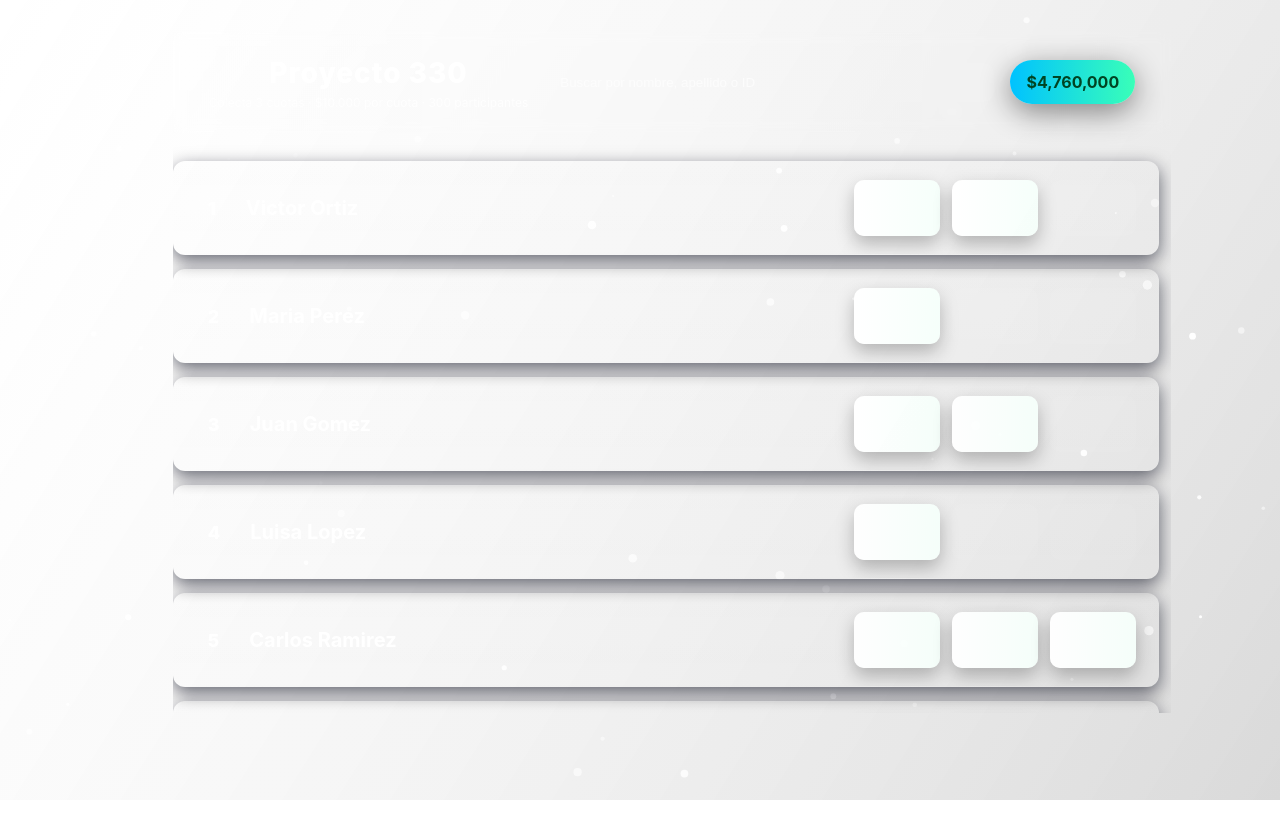
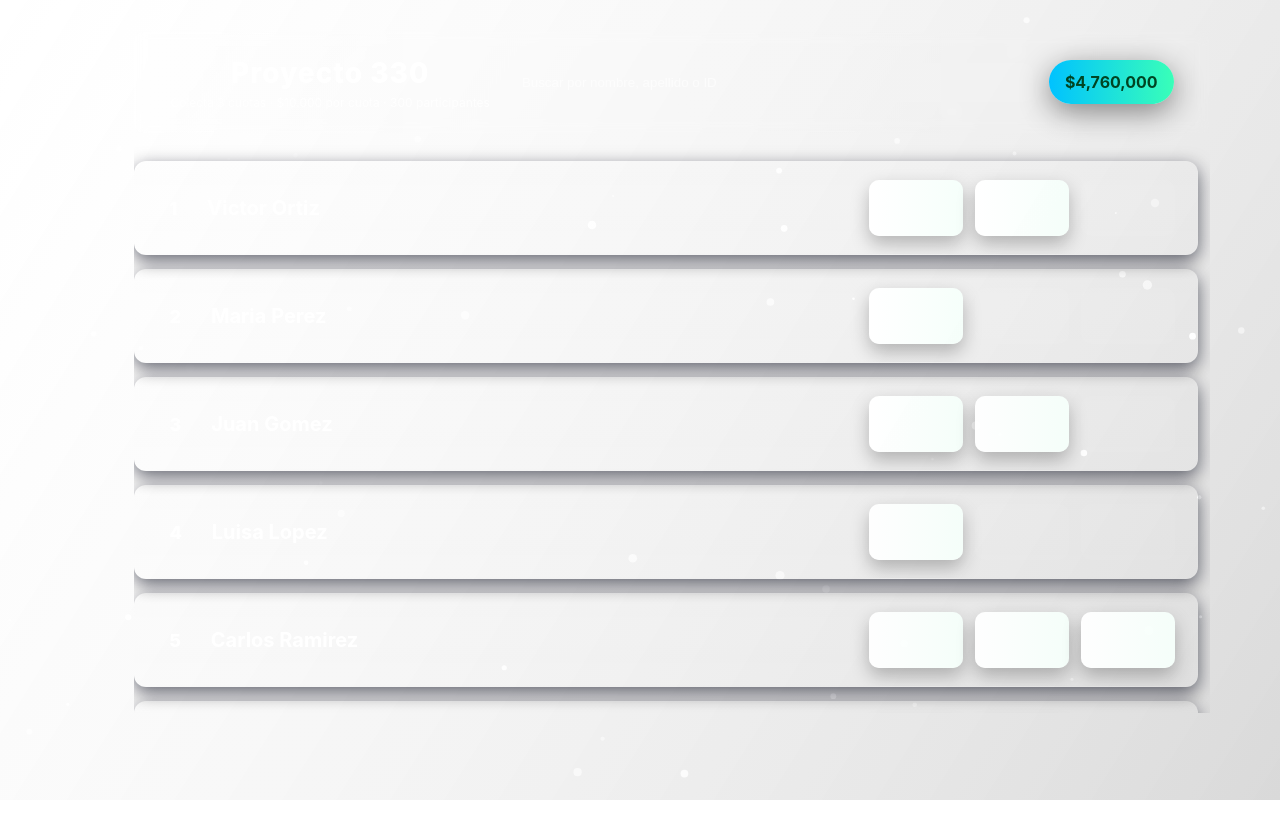
Before and after one commit to ortizvictorw/iepe-330, a React (Vite) app: page / in a window 1280 px wide. Shown: the top 838 px of the page. Built offline with nearby package versions, Linux system fonts and the light colour scheme.

Commit message:
style: update board container and button dimensions for improved layout

```diff
--- a/src/components/Board.css
+++ b/src/components/Board.css
@@ -57,7 +57,7 @@
   box-shadow: 0 8px 30px rgba(0,0,0,0.45);
 }
 .board-container {
-  width: 90vw;
+  width: 96vw;
   margin: 0 auto;
   z-index: 2;
   position: relative;
@@ -97,7 +97,7 @@
 .board-name { font-size:20px; font-weight:700 }
 .ac-container { display:flex; gap:12px; align-items:center }
 .ac {
-  width:86px; height:56px; border-radius:10px; background: rgba(255,255,255,0.04);
+  width:94px; height:56px; border-radius:10px; background: rgba(255,255,255,0.04);
   transition: transform .18s ease, background .18s ease, box-shadow .18s ease;
   position: relative; border: none; cursor: pointer;
 }
@@ -139,6 +139,6 @@
   .board-row.card { flex-direction: column; align-items: flex-start; gap: 12px; padding: 14px }
   .board-left { width: 100%; display:flex; gap:12px; align-items:center }
   .board-name { font-size:18px; white-space: normal }
-  .board-right { width: 100%; display:flex; justify-content:flex-start }
+  .board-right { width: 100%; display:flex; justify-content:center }
   .ac-container { margin-top: 6px }
 }
```
